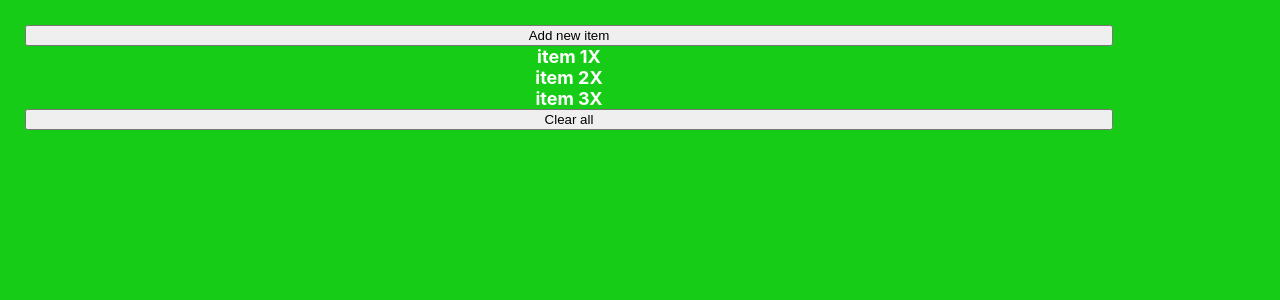
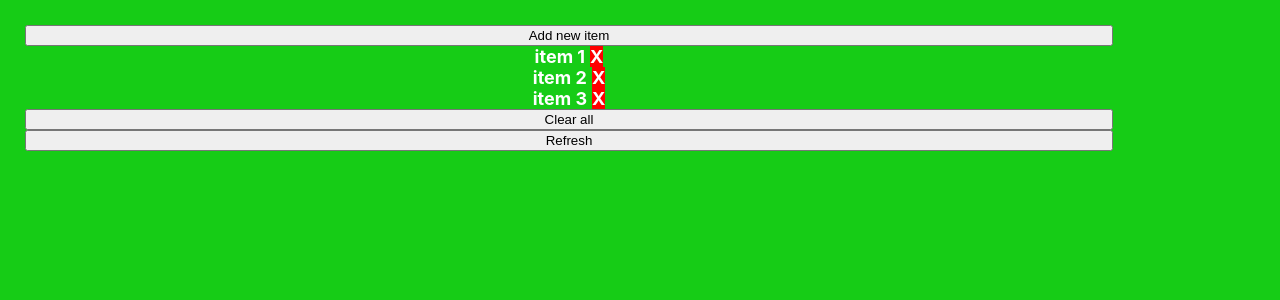
Before and after one commit to divineisking/Amada, a React (Create React App) app in the folder maloine/: page / in a window 1280 px wide. Shown: the top 300 px of the page. Built offline with nearby package versions, Linux system fonts and the light colour scheme.

Commit message:
added delete and refresh feature

```diff
--- a/maloine/src/App.css
+++ b/maloine/src/App.css
@@ -10,3 +10,10 @@
   font-weight: bold;
   color: white;
 }
+
+.button{
+  background-color: red;
+  margin-left: 5px;
+  margin-top: 5px;
+  margin-bottom: 5px;
+}
--- a/maloine/src/App.js
+++ b/maloine/src/App.js
@@ -4,12 +4,16 @@ import Data from './data'
 
 export default function App() {
 
-console.log(Data)
   const [items, setItems] = useState(Data)
-function click(){
 
-  const item =  `item ${Data.length + 1}`
-  console.log(item)
+  function refresh(){
+    setItems(Data)
+  }
+function addNew(){
+
+  const item =  {
+    id: items.length + 1,
+    title:`item ${items.length +1}`}
   setItems((prevItem) => [...prevItem, item] )
 }
 
@@ -17,22 +21,29 @@ function clearAll(){
   setItems([])
 }
 
-function deleteSingle(){
+function deleteSingle(itemId){
+  const newItems = items.filter(function(itel){
+    return itel.id !== itemId
+  })
 
+  setItems(newItems)
 };
 
-const hola = items.map(function(item, index){
-  return (<div key={index} >{item.title}
-  <span onClick={deleteSingle}>X</span></div>)
+const hola = items.map(function(item){
+  return (<div key={item.id} >{item.title}
+  <span className='button' onClick={()=>deleteSingle(item.id)}>X</span></div>)
 })
   return (
     <div className="App">
-      <button onClick={click}>
+      <button onClick={addNew}>
         Add new item
       </button>
       {hola}
       <button onClick={clearAll}>
         Clear all
+      </button>
+      <button onClick={refresh}>
+        Refresh
       </button>
     </div>
 
```
